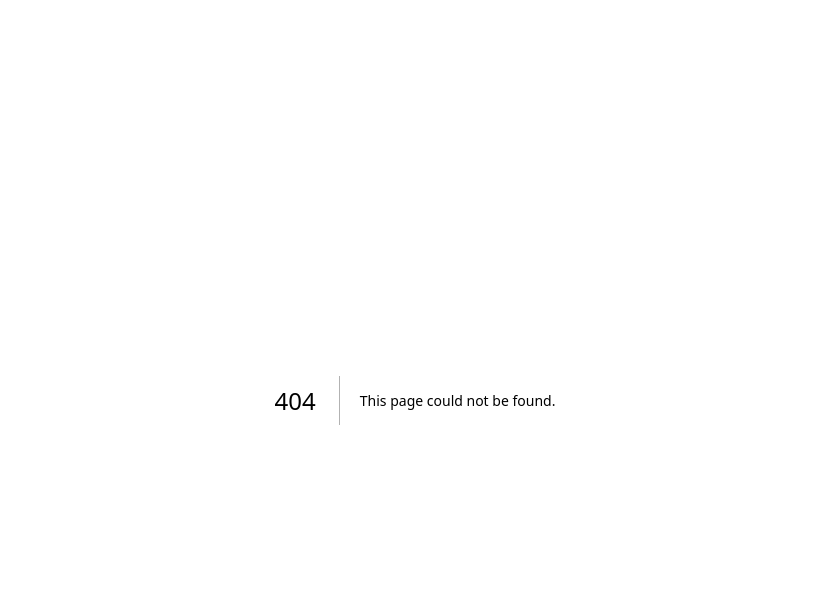
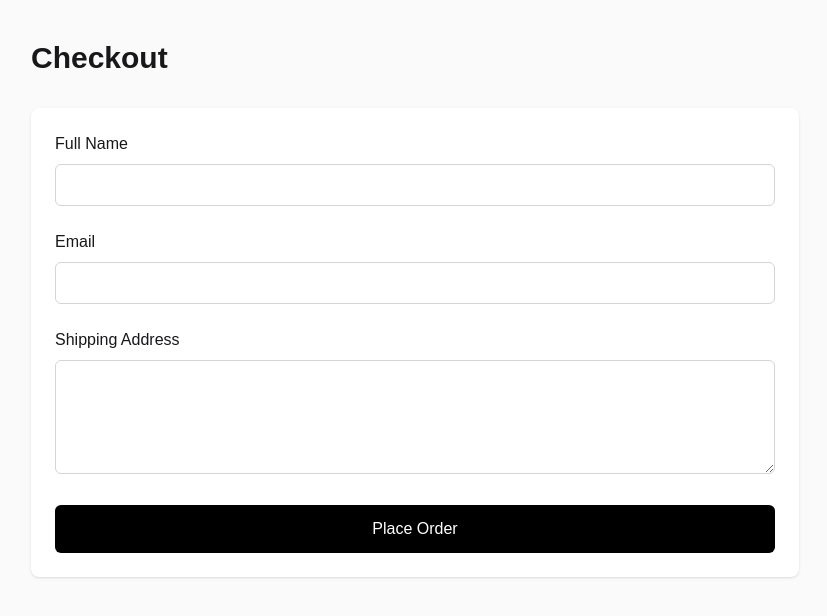
Before and after one commit to yfsteven/everyday-threads-ecommerce, a Next.js app in the folder frontend/: page /checkout in a window 1280 px wide. Before the commit this address had no page. Shown: the top 616 px of the page, without its empty margins (225-1052 px from the left). Built offline with nearby package versions, Linux system fonts and the light colour scheme.

Commit message:
Add checkout page and order route

```diff
--- /dev/null
+++ b/frontend/app/checkout/page.js
@@ -0,0 +1,130 @@
+"use client";
+
+import { useState } from "react";
+
+export default function CheckoutPage() {
+  const [formData, setFormData] = useState({
+    customerName: "",
+    email: "",
+    shippingAddress: "",
+  });
+
+  function handleChange(event) {
+    const { name, value } = event.target;
+
+    setFormData((previous) => ({
+      ...previous,
+      [name]: value,
+    }));
+  }
+
+ async function handleSubmit(event) {
+  event.preventDefault();
+
+  try {
+    const response = await fetch("http://localhost:5000/api/orders", {
+      method: "POST",
+      headers: {
+        "Content-Type": "application/json",
+      },
+      body: JSON.stringify({
+        customerName: formData.customerName,
+        email: formData.email,
+        shippingAddress: formData.shippingAddress,
+        items: [],
+      }),
+    });
+
+    const data = await response.json();
+
+    if (!response.ok) {
+      throw new Error(data.error || "Failed to create order");
+    }
+
+    console.log("Order created:", data);
+  } catch (error) {
+    console.error("Error creating order:", error);
+  }
+}
+
+  return (
+    <main className="min-h-screen bg-zinc-50 px-6 py-10">
+      <div className="mx-auto max-w-3xl">
+        <h1 className="mb-8 text-3xl font-bold text-zinc-900">
+          Checkout
+        </h1>
+
+        <form
+          onSubmit={handleSubmit}
+          className="rounded-lg bg-white p-6 shadow"
+        >
+          <div className="space-y-6">
+            <div>
+              <label
+                htmlFor="customerName"
+                className="mb-2 block font-medium text-zinc-900"
+              >
+                Full Name
+              </label>
+
+              <input
+                id="customerName"
+                name="customerName"
+                type="text"
+                value={formData.customerName}
+                onChange={handleChange}
+                required
+                className="w-full rounded-md border border-zinc-300 px-4 py-2"
+              />
+            </div>
+
+            <div>
+              <label
+                htmlFor="email"
+                className="mb-2 block font-medium text-zinc-900"
+              >
+                Email
+              </label>
+
+              <input
+                id="email"
+                name="email"
+                type="email"
+                value={formData.email}
+                onChange={handleChange}
+                required
+                className="w-full rounded-md border border-zinc-300 px-4 py-2"
+              />
+            </div>
+
+            <div>
+              <label
+                htmlFor="shippingAddress"
+                className="mb-2 block font-medium text-zinc-900"
+              >
+                Shipping Address
+              </label>
+
+              <textarea
+                id="shippingAddress"
+                name="shippingAddress"
+                value={formData.shippingAddress}
+                onChange={handleChange}
+                required
+                rows={4}
+                className="w-full rounded-md border border-zinc-300 px-4 py-2"
+              />
+            </div>
+
+            <button
+              type="submit"
+              className="w-full rounded-md bg-black px-4 py-3 font-medium text-white hover:bg-zinc-800"
+            >
+              Place Order
+            </button>
+          </div>
+        </form>
+      </div>
+    </main>
+  );
+}
```
Also changed, not shown: 1 other file (tests, documents, lock files or other folders).
